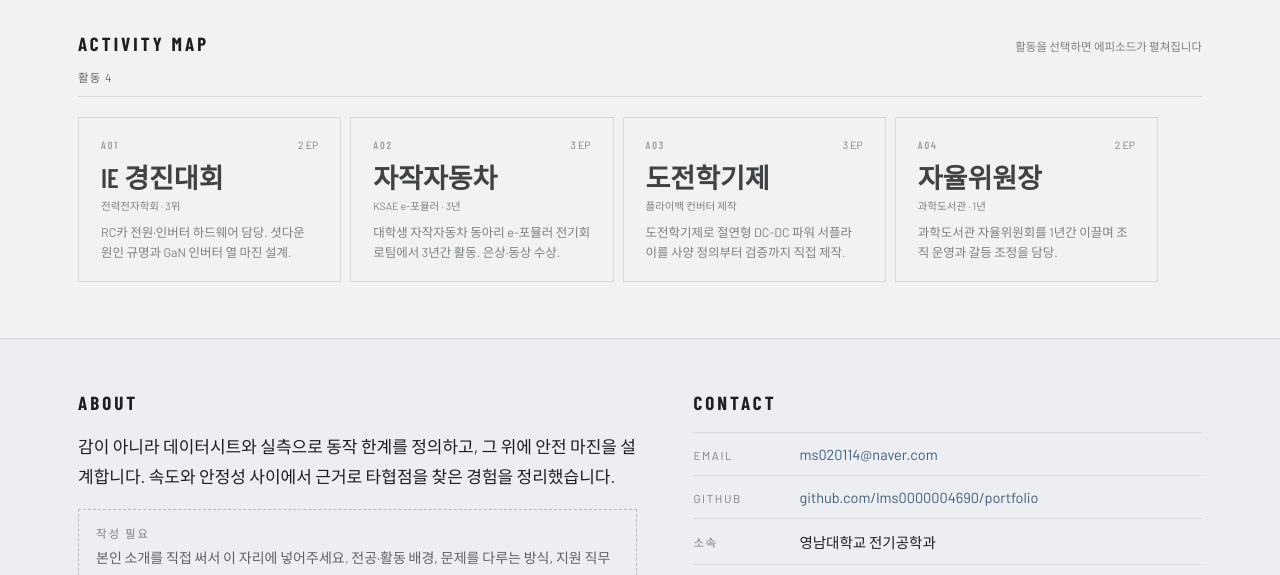
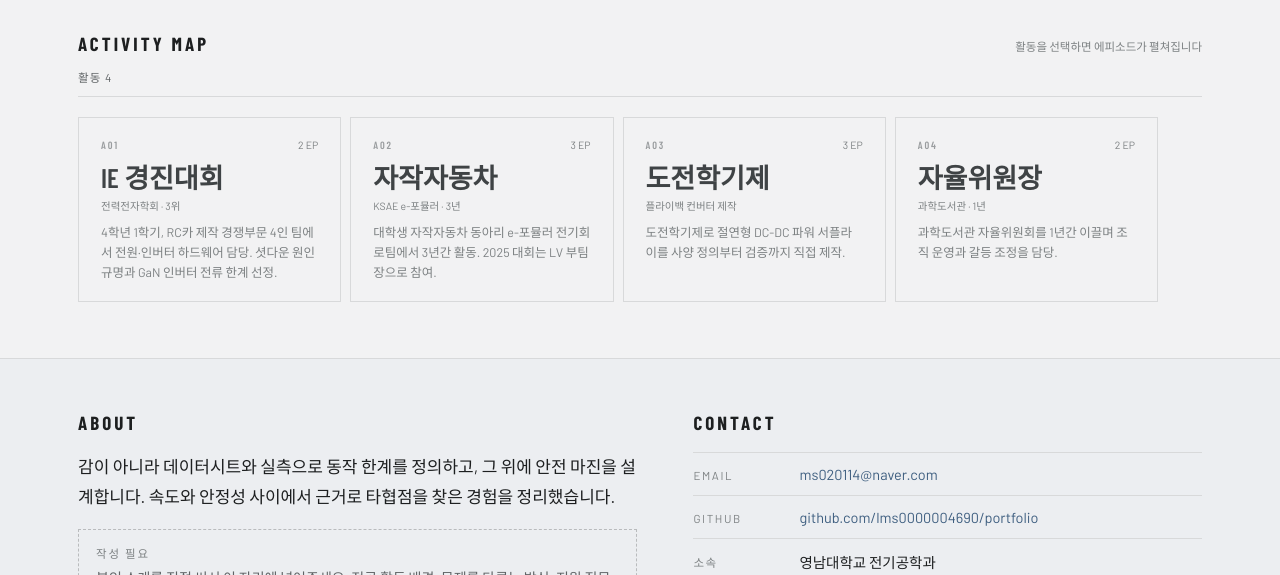
Before and after one commit to lms0000004690/portfolio, a plain HTML site: page index.html in a window 1280 px wide. Shown: the part 525-1100 px from the top of the page. Drawn offline with nearby package versions, Linux system fonts and the light colour scheme; a web font is replaced by a local one.

Commit message:
Update index.html

```diff
--- a/index.html
+++ b/index.html
@@ -192,43 +192,43 @@ footer .inner{display:flex;flex-wrap:wrap;gap:14px;justify-content:space-between
 /* ── 데이터: 여기만 고치면 화면이 따라 바뀝니다 ───────────────── */
 const HEADLINE = [
   { value: "3위", label: "전력전자학회 IE 경진대회" },
-  { value: "60 A", label: "GaN 인버터 동작 전류 확정" },
+  { value: "60 A", label: "GaN FET 최대 전류 선정" },
   { value: "0회", label: "재설계 후 주행 셧다운" },
-  { value: "3년", label: "e-포뮬러 전기회로팀" }
+  { value: "1s 미만", label: "BSPD reset 신호 시간" }
 ];
 
 const ACTIVITIES = [
   { code:"A01", label:"IE 경진대회", period:"전력전자학회 · 3위",
-    summary:"RC카 전원·인버터 하드웨어 담당. 셧다운 원인 규명과 GaN 인버터 열 마진 설계.",
+    summary:"4학년 1학기, RC카 제작 경쟁부문 4인 팀에서 전원·인버터 하드웨어 담당. 셧다운 원인 규명과 GaN 인버터 전류 한계 선정.",
     episodes:[
       { code:"A01-E1", status:"완성", done:true, title:"RC카 셧다운 원인 규명",
-        fullTitle:"RC카 주행 중 셧다운 원인 규명·해결", subtitle:"전력전자학회 IE 경진대회 · 하드웨어 담당",
+        fullTitle:"RC카 주행 중 셧다운 원인 규명·해결", subtitle:"IE 경진대회 RC카 제작 경쟁부문 · 하드웨어 담당",
         key:"0회", keyLabel:"재설계 후 셧다운", tags:["트러블슈팅","전원 설계","PCB 재설계"],
-        metrics:[{value:"2회 중 1회",label:"셧다운 발생 빈도"},{value:"2–3 A",label:"모듈 순간 요구 전류"},{value:"TPS54202",label:"전용 5V 벅 추가"},{value:"0회",label:"재설계 후 셧다운"}],
-        star:[{label:"SITUATION",content:"주행 2회 중 1회꼴로 차량이 꺼지는 문제 발생."},
-              {label:"TASK",content:"하드웨어 담당으로서 원인 규명 및 해결 책임."},
-              {label:"ACTION",content:"과전류 가설 반증 → 전원 구조 분석 → 모듈 전류 실측(2–3A) → 독립 전원 검증 → 전용 5V 벅(TPS54202) 추가로 PCB 재설계."},
-              {label:"RESULT",content:"셧다운 완전 해소. 가설-검증 디버깅 방법론 체득."}] },
-      { code:"A01-E2", status:"완성", done:true, title:"GaN 인버터 열 마진 설계",
-        fullTitle:"GaN 소자 기반 인버터 — 열 마진 설계", subtitle:"IE 경진대회 RC카 · Infineon CoolGaN IGC019S06S1",
-        key:"60 A", keyLabel:"확정 동작 전류", tags:["전력전자","GaN 소자","열 설계"],
-        metrics:[{value:"60 A",label:"선정 동작 전류"},{value:"−33%",label:"허용 손실 여유 감소"},{value:"×1.3",label:"R_DS(on) 상승"},{value:"3위",label:"IE 경진대회"}],
-        star:[{label:"SITUATION",content:"랩타임과 인버터 효율 평가. 속도(대전류) vs 안정성(완주) 딜레마."},
-              {label:"TASK",content:"온도-전류 특성 기반, 안전 주행 가능한 최대 전류 선정."},
-              {label:"ACTION",content:"주행 직후 열화상 측정(60–65°C) → 데이터시트 교차 분석(허용 손실 −33%, R_DS(on) ×1.3) → 제조사 권고 80% + 불확실성 반영 → 60A 확정 → 방열판 추가(−5°C)."},
-              {label:"RESULT",content:"근거 기반 전류 조건으로 완주. 전력전자학회 IE 경진대회 3위 수상."}] }
+        metrics:[{value:"2회 중 1회",label:"셧다운 발생 빈도"},{value:"2–3 A",label:"RC 모듈 순간 요구 전류"},{value:"5V 단일 출력",label:"모듈·3.3V 계통 공유"},{value:"0회",label:"재설계 후 셧다운"}],
+        star:[{label:"SITUATION",content:"4학년 1학기 IE 경진대회 RC카 제작 경쟁부문에 4인 학부생 팀으로 출전. 주행 중 차량이 꺼지는 문제가 발생했다."},
+              {label:"TASK",content:"팀 내 하드웨어 담당으로서 문제 발생 조건을 판단해 원인을 규명하고 해결해야 했다."},
+              {label:"ACTION",content:"처음에는 주행 중 과전류로 인한 셧다운이라고 판단했지만 과전류 레벨을 올려도 문제가 지속돼 다른 원인으로 봤다. 기본 토폴로지를 그대로 차용한 무선조종 모듈 회로를 의심해 모듈부 전력공급단의 데이터시트를 확인했다. 파워서플라이로 RC 모듈이 순간적으로 필요한 전류를 측정해 약 2–3A를 확인하고, 5V 컨버터 출력이 RC 모듈 전원과 3.3V 레귤레이터 계통을 함께 공유하는 구조를 파악했다. 5V 컨버터가 공유 경로의 순간 전력을 출력하지 못해 셧다운이 발생했다고 판단했다. 무선조종 모듈에 독립적인 전원을 인가하고 주행 상황을 모사해 문제가 사라지는 것을 확인한 뒤, 데이터시트를 분석해 전류 마진이 충분한 소자를 선정하고 PCB를 설계했다."},
+              {label:"RESULT",content:"주행 2번 중 1번 꼴로 나타나던 문제가 소자 재선정과 독립된 전류 경로 설계로 사라졌다. 문제의 원인을 먼저 가정해 검증 범위를 줄이는 것이 해결 시간을 단축한다는 점을 알게 됐다."}] },
+      { code:"A01-E2", status:"완성", done:true, title:"GaN FET 전류 한계 선정",
+        fullTitle:"GaN FET 온도-전류 특성 기반 최대 전류 선정", subtitle:"IE 경진대회 RC카 · 랩타임과 인버터 효율의 타협점",
+        key:"60 A", keyLabel:"선정 최대 전류", tags:["전력전자","GaN FET","열 설계","데이터시트 분석"],
+        metrics:[{value:"60 A",label:"선정 최대 전류"},{value:"99 A",label:"데이터시트 최대 정격"},{value:"×1.3",label:"65°C R_on 상승"},{value:"−5°C",label:"방열판 실장 효과"}],
+        star:[{label:"SITUATION",content:"같은 IE 경진대회에서 주행 속도를 높이기 위해 전류 사용량을 올리는 과정에서 어디까지 올릴지 판단해야 했다. GaN FET은 온도가 높아질수록 허용 전류가 줄어들어, 큰 전류를 쓰는 것과 안정성 사이에서 타협점을 찾아야 하는 상황이었다."},
+              {label:"TASK",content:"하드웨어 담당으로서 온도-전류 그래프를 근거로 주행 중 발열과 사용 전류를 선정해야 했다."},
+              {label:"ACTION",content:"대회 평가 기준은 23m 랩타임과 인버터 효율 두 가지였지만, 그보다 안전하게 주행할 수 있어야 한다고 보고 최대 사용 가능한 전류를 찾는 것을 우선으로 삼았다. 주행 중에는 온도를 측정할 수 없어 주행 직후 열화상 카메라로 스위칭 소자 온도를 측정했다. 50A 제한 주행 직후 50–60°C, 60A 주행 직후 60–65°C를 확인하고 주행 후 온도이므로 보수적으로 65°C 이상으로 추정했다. 온도가 높아지면 도통저항과 주변 소자 저항이 커져 효율이 떨어지므로, 데이터시트 다이어그램 11로 65°C의 R_on이 25°C 대비 1.3배 상승함을 확인했다. 65°C에서 drain current는 약 80A 수준이지만 그래프 기울기가 급격하고 전력손실이 33% 수준이므로 마진을 크게 잡아야 한다고 판단해, 권장 최대정격 99A의 80% 이내인 60A를 최대 전류로 선정했다. 이후 스위칭 소자에 방열판을 실장해 이전보다 약 5°C 낮은 온도를 확인했다."},
+              {label:"RESULT",content:"데이터시트와 실측을 근거로 속도와 효율 두 가지를 만족시키는 조건을 찾는 과정에서 즐거움을 느꼈다. 타협점을 찾는 데 시간이 걸렸지만, 평가 기준 안에서 우선순위를 설정해 진행하는 것이 중요하다는 점을 알게 됐다."}] }
     ] },
   { code:"A02", label:"자작자동차", period:"KSAE e-포뮬러 · 3년",
-    summary:"대학생 자작자동차 동아리 e-포뮬러 전기회로팀에서 3년간 활동. 은상·동상 수상.",
+    summary:"대학생 자작자동차 동아리 e-포뮬러 전기회로팀에서 3년간 활동. 2025 대회는 LV 부팀장으로 참여.",
     episodes:[
-      { code:"A02-E1", status:"작성중", done:false, title:"전기회로팀 담당 파트",
-        fullTitle:"e-포뮬러 전기회로팀 담당 파트", subtitle:"자작자동차 동아리 · EV 전장 설계",
-        key:"3년", keyLabel:"전기회로팀 활동", tags:["EV 전장","팀워크","장기 프로젝트"],
-        metrics:[{value:"3년",label:"전기회로팀 활동"},{value:"[작성 필요]",label:"담당 회로·모듈"},{value:"[작성 필요]",label:"팀 규모"},{value:"[작성 필요]",label:"사용 도구"}],
-        star:[{label:"SITUATION",content:"대학생 자작자동차 동아리 e-포뮬러 전기회로팀 3년 활동."},
-              {label:"TASK",content:"[작성 필요: 담당 파트 및 핵심 기술 과제]"},
-              {label:"ACTION",content:"[작성 필요: 설계·구현 절차와 협업 방식]"},
-              {label:"RESULT",content:"[작성 필요: 결과물 및 습득 역량]"}] },
+      { code:"A02-E1", status:"완성", done:true, title:"BSPD 회로 재설계",
+        fullTitle:"개정 규정에 맞춘 BSPD 회로 재설계", subtitle:"2025 KSAE 출전 프로젝트(2024.10–2025.09) · LV 부팀장",
+        key:"1s 미만", keyLabel:"reset 신호 출력 시간", tags:["규정 해석","회로 재설계","KiCad","브레드보드 검증"],
+        metrics:[{value:"10 s",label:"규정 요구 해제 유지 시간"},{value:"0.5 s",label:"오류 판정 시간"},{value:"8 s → 1 s 미만",label:"reset 신호 출력 시간"},{value:"12% 이하",label:"초기 대비 출력 시간"}],
+        star:[{label:"SITUATION",content:"2025 KSAE 출전 프로젝트(2024.10~2025.09). 2024 대회와 달라진 규정에 맞게 회로를 수정하고, 기존에 없던 기능을 추가해야 하는 상황이었다."},
+              {label:"TASK",content:"LV 부팀장으로서 대회 규정에 맞게 BSPD 회로를 재설계해야 했다. 규정은 “제동시스템 타당성 장치(BSPD) 작동 후 10초 이상의 시간 동안 ①항의 상황이 해제된 상태가 유지되면 그 후 구동시스템을 회로가 스스로 재활성화할 수 있다”였다."},
+              {label:"ACTION",content:"먼저 규정을 해석하고 어떤 소자로 규정을 만족하는 동작을 구현할지 검토했다. 기존의 0.5s 오류 상황(강한 제동과 양의 전류) 발생 시 구동 차단에 더해, 오류 상황 해제가 10s 유지되면 자가 재구동하도록 만들어야 했다. 기존 래칭 릴레이에 SPDT 릴레이, 광커플러, 비교기, 저항과 커패시터를 이용한 RC 딜레이 회로를 추가해 논리 시퀀스를 구성했다. KiCAD로 회로를 구성하고 브레드보드로 실제 구현됨을 확인했다. 회로상 10s 이후 커패시터 전압이 방전되기 전까지 reset 릴레이에 전류가 계속 흘러 불필요한 발열이 생길 수 있다고 판단해, 비교기 뒤에 릴레이를 추가해 reset 신호 출력 시간을 약 8s에서 1s 미만으로 줄였다."},
+              {label:"RESULT",content:"수정된 규정을 바탕으로 회로를 수정하는 과정에서 회로 검증의 중요성을 느꼈다. 수정된 회로를 작동시켜 보며 개선이 필요한 부분을 체크하고 재수정하는 것에 성취감을 느꼈고, 특히 reset 릴레이의 동작 시간을 초기의 12% 이하로 줄였을 때 성취감이 컸다."}] },
       { code:"A02-E2", status:"작성중", done:false, title:"2학년 대회 — 은상",
         fullTitle:"KSAE e-포뮬러 2학년 출전 — 은상", subtitle:"자작자동차 동아리 · 대회 출전",
         key:"은상", keyLabel:"2학년 대회", tags:["대회 출전","차량 검차","협업"],
```
